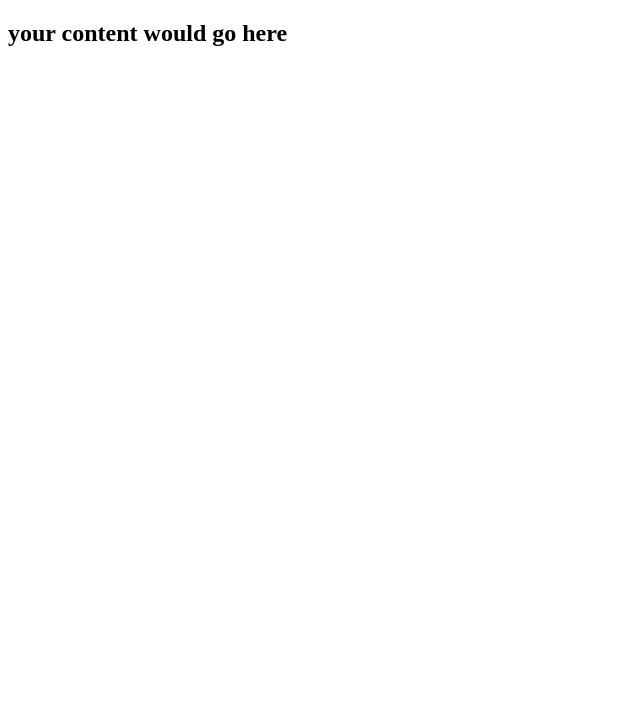
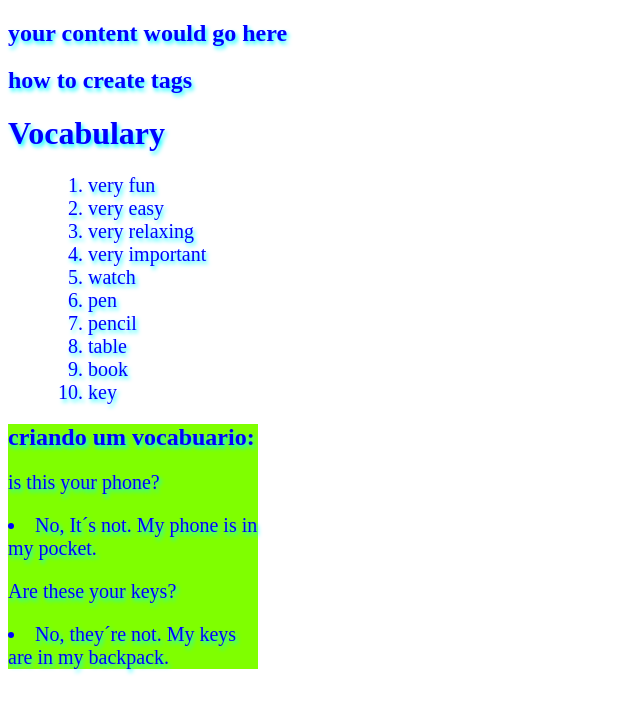
Before and after one commit to edskate/Treinamento13-01-2022, a plain HTML site: page divclasscontent.html in a window 1280 px wide. Shown: the whole page, without its empty margins (0-640 px from the left). Drawn offline with Linux system fonts and the light colour scheme.

Commit message:
nova forma vocabulary

```diff
--- a/divclasscontent.html
+++ b/divclasscontent.html
@@ -7,14 +7,53 @@
               <title>div-class-content</title>
               <link rel="stylesheet" href="style.css">
               <style>
+             body{
+             color: blue;
+             text-shadow: 2px 3px 4px #00ffff;
 
+             }
+              .box1{
+              background-color: chartreuse;
+              width: 250px;
 
+              }
+              p{
+              font-size: 20px;
+              }
+              li{
+              font-size: 20px;
+              }
               </style>
 </head>
 <body>
           <div class="content">
           <h2>your content would go here</h2>
+              <h2>how to create tags</h2>
 
+              <h1>Vocabulary</h1>
+              <ul>
+              <ol>
+              <li>very fun</li>
+              <li>very easy</li>
+              <li>very relaxing</li>
+              <li>very important</li>
+              <li>watch</li>
+              <li>pen</li>
+              <li>pencil</li>
+              <li>table</li>
+              <li>book</li>
+              <li>key</li>
+              </ol>
+              </ul>
+
+          </div>
+          <div class="box1">
+          <h2>criando um vocabuario:</h2>
+         <P>is  this your phone?</P>
+         <li>No, It´s not. My phone is in my pocket.</li>
+         <p>Are these your keys?</p>
+         <li>No, they´re not. My keys are in my backpack.</li>
+          </h2>
           </div>
 </body>
 </html>
```
Also changed, not shown: style.css (line endings or trailing spaces).
